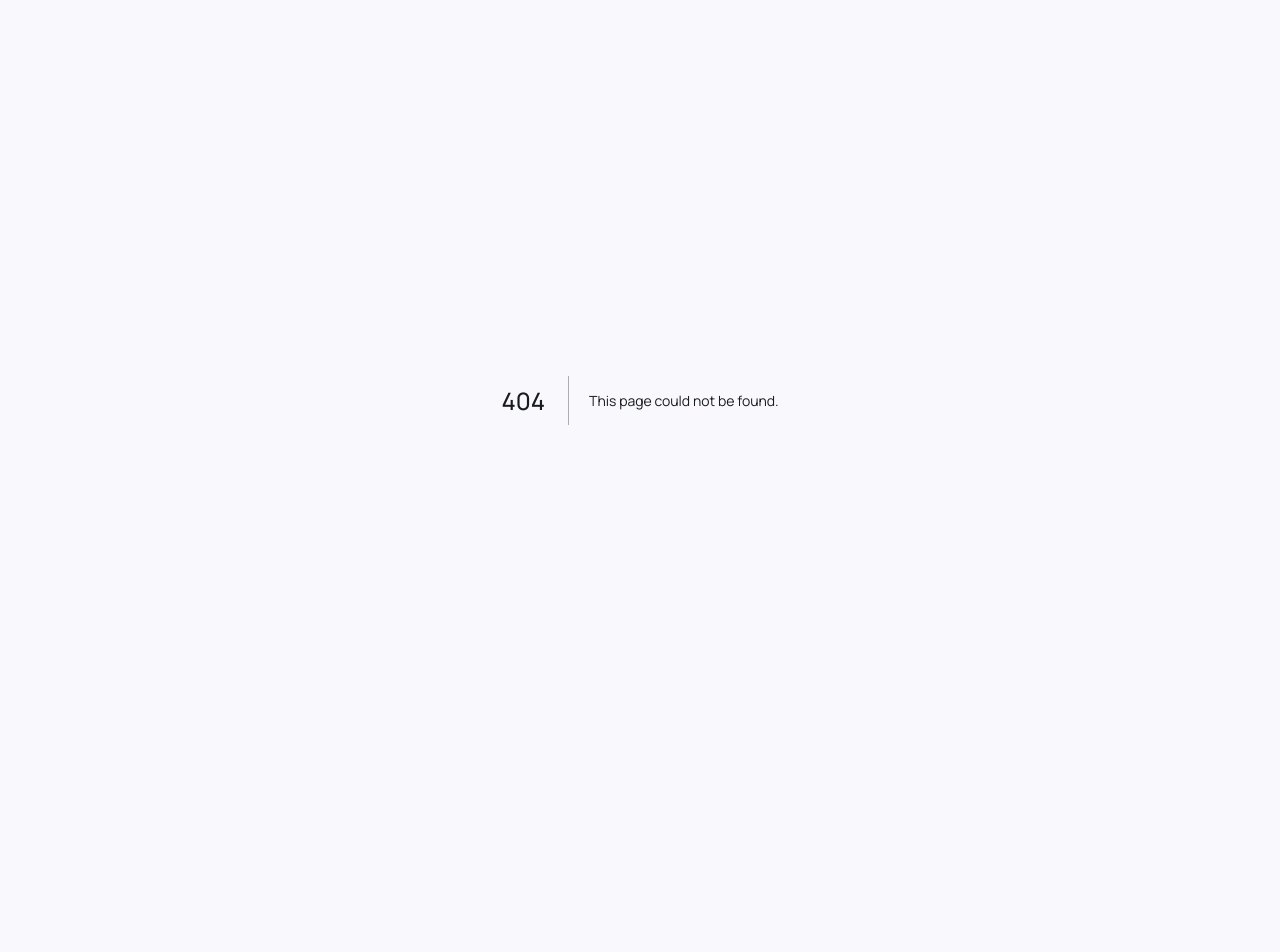
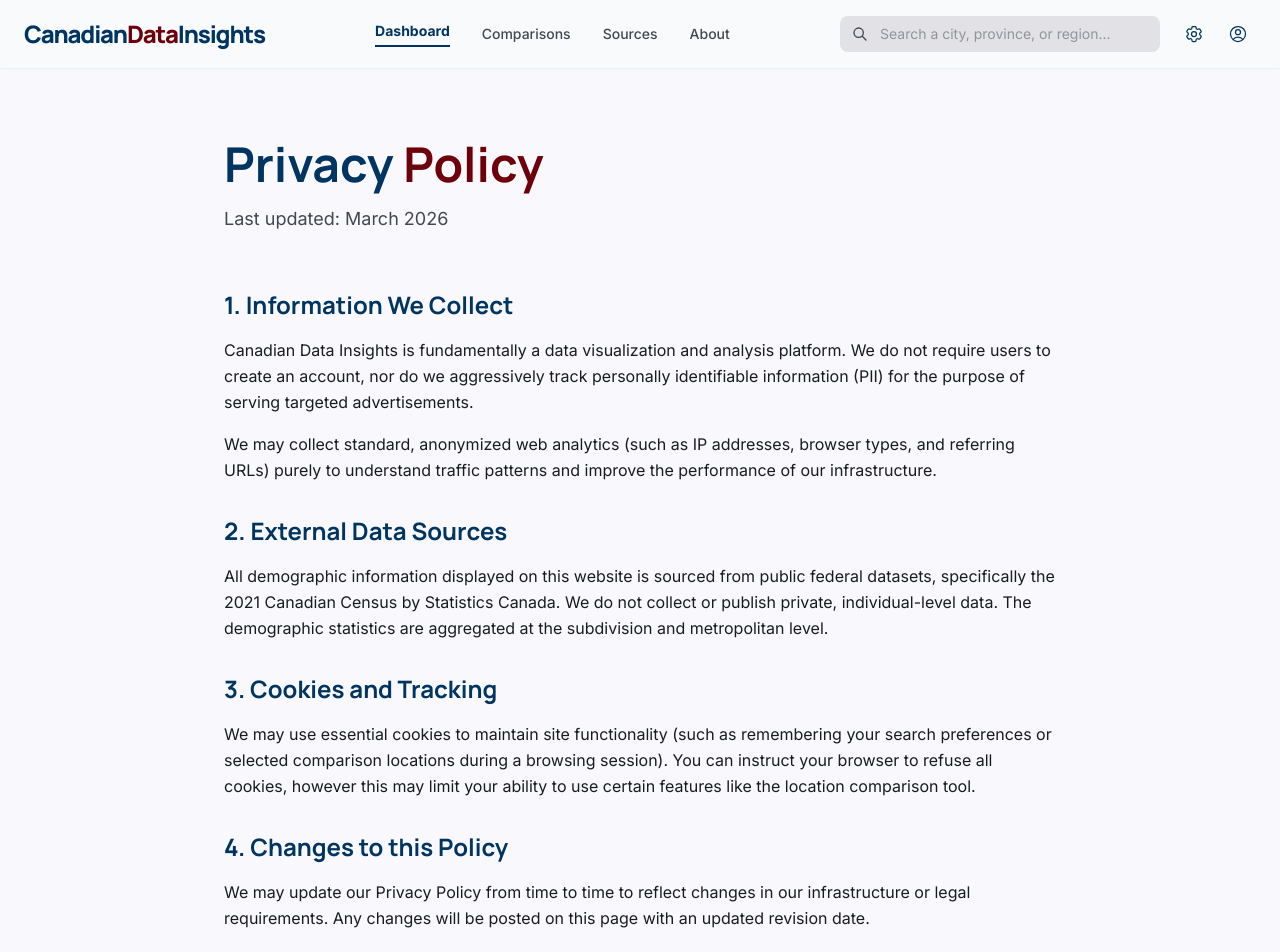
Before and after one commit to drewbotcarrothers/canadiandatainsights, a Next.js app: page /privacy in a window 1280 px wide. Before the commit this address had no page. Shown: the top 952 px of the page. Before the commit the page ends 800 px from the top, so only its background shows below. Built offline with nearby package versions, Linux system fonts and the light colour scheme.

Commit message:
docs: add About, Privacy Policy, and Terms of Service pages

```diff
--- /dev/null
+++ b/src/app/about/page.tsx
@@ -0,0 +1,49 @@
+import Header from "@/components/layout/Header";
+import Footer from "@/components/layout/Footer";
+
+export default function AboutPage() {
+  return (
+    <div className="flex flex-col min-h-screen">
+      <Header />
+      <main className="flex-grow bg-background py-20">
+        <div className="max-w-4xl mx-auto px-4 sm:px-6 lg:px-8">
+          <div className="mb-16">
+            <h1 className="font-manrope text-5xl font-bold text-primary mb-4">
+              About <span className="text-tertiary">Us</span>
+            </h1>
+            <p className="text-on_surface-variant font-inter text-lg leading-relaxed max-w-2xl">
+              Understanding the mission behind Canadian Data Insights.
+            </p>
+          </div>
+
+          <div className="space-y-8 font-inter text-on_surface leading-relaxed">
+            <div>
+              <h2 className="font-manrope text-2xl font-bold text-primary mb-4">Our Mission</h2>
+              <p className="mb-4">
+                Canadian Data Insights acts as a vital bridge between the extensive datasets of Statistics Canada and the everyday needs of researchers, policymakers, business owners, and inquisitive citizens. We transform complex official records into accessible, beautifully visualized profiles for every province, city, and town across the country.
+              </p>
+            </div>
+
+            <div>
+              <h2 className="font-manrope text-2xl font-bold text-primary mb-4">Data Integrity</h2>
+              <p className="mb-4">
+                Our platform relies strictly on the official 2021 Canadian Census. By avoiding estimations and third-party extrapolations, we maintain a high standard of accuracy.
+              </p>
+              <p>
+                We process hundreds of distinct demographic variables ranging from granular income brackets and shifting age demographics, to language prevalence and household compositions in order to compute dynamic rankings across thousands of municipalities.
+              </p>
+            </div>
+
+            <div>
+              <h2 className="font-manrope text-2xl font-bold text-primary mb-4">Contact Us</h2>
+              <p className="mb-4">
+                If you have any questions regarding the application of this data, or require bespoke analysis capabilities, please reach out directly to our administration team.
+              </p>
+            </div>
+          </div>
+        </div>
+      </main>
+      <Footer />
+    </div>
+  );
+}
--- /dev/null
+++ b/src/app/privacy/page.tsx
@@ -0,0 +1,56 @@
+import Header from "@/components/layout/Header";
+import Footer from "@/components/layout/Footer";
+
+export default function PrivacyPolicyPage() {
+  return (
+    <div className="flex flex-col min-h-screen">
+      <Header />
+      <main className="flex-grow bg-background py-20">
+        <div className="max-w-4xl mx-auto px-4 sm:px-6 lg:px-8">
+          <div className="mb-16">
+            <h1 className="font-manrope text-5xl font-bold text-primary mb-4">
+              Privacy <span className="text-tertiary">Policy</span>
+            </h1>
+            <p className="text-on_surface-variant font-inter text-lg leading-relaxed max-w-2xl">
+              Last updated: March 2026
+            </p>
+          </div>
+
+          <div className="space-y-8 font-inter text-on_surface leading-relaxed">
+            <div>
+              <h2 className="font-manrope text-2xl font-bold text-primary mb-4">1. Information We Collect</h2>
+              <p className="mb-4">
+                Canadian Data Insights is fundamentally a data visualization and analysis platform. We do not require users to create an account, nor do we aggressively track personally identifiable information (PII) for the purpose of serving targeted advertisements.
+              </p>
+              <p>
+                We may collect standard, anonymized web analytics (such as IP addresses, browser types, and referring URLs) purely to understand traffic patterns and improve the performance of our infrastructure.
+              </p>
+            </div>
+
+            <div>
+              <h2 className="font-manrope text-2xl font-bold text-primary mb-4">2. External Data Sources</h2>
+              <p className="mb-4">
+                All demographic information displayed on this website is sourced from public federal datasets, specifically the 2021 Canadian Census by Statistics Canada. We do not collect or publish private, individual-level data. The demographic statistics are aggregated at the subdivision and metropolitan level.
+              </p>
+            </div>
+
+            <div>
+              <h2 className="font-manrope text-2xl font-bold text-primary mb-4">3. Cookies and Tracking</h2>
+              <p className="mb-4">
+                We may use essential cookies to maintain site functionality (such as remembering your search preferences or selected comparison locations during a browsing session). You can instruct your browser to refuse all cookies, however this may limit your ability to use certain features like the location comparison tool.
+              </p>
+            </div>
+
+            <div>
+              <h2 className="font-manrope text-2xl font-bold text-primary mb-4">4. Changes to this Policy</h2>
+              <p className="mb-4">
+                We may update our Privacy Policy from time to time to reflect changes in our infrastructure or legal requirements. Any changes will be posted on this page with an updated revision date.
+              </p>
+            </div>
+          </div>
+        </div>
+      </main>
+      <Footer />
+    </div>
+  );
+}
--- /dev/null
+++ b/src/app/terms/page.tsx
@@ -0,0 +1,56 @@
+import Header from "@/components/layout/Header";
+import Footer from "@/components/layout/Footer";
+
+export default function TermsOfServicePage() {
+  return (
+    <div className="flex flex-col min-h-screen">
+      <Header />
+      <main className="flex-grow bg-background py-20">
+        <div className="max-w-4xl mx-auto px-4 sm:px-6 lg:px-8">
+          <div className="mb-16">
+            <h1 className="font-manrope text-5xl font-bold text-primary mb-4">
+              Terms of <span className="text-tertiary">Service</span>
+            </h1>
+            <p className="text-on_surface-variant font-inter text-lg leading-relaxed max-w-2xl">
+              By using Canadian Data Insights, you agree to these terms.
+            </p>
+          </div>
+
+          <div className="space-y-8 font-inter text-on_surface leading-relaxed">
+            <div>
+              <h2 className="font-manrope text-2xl font-bold text-primary mb-4">1. Acceptance of Terms</h2>
+              <p className="mb-4">
+                By accessing and utilizing Canadian Data Insights ("the Service"), you accept and agree to be bound by the terms and provisions of this agreement. If you do not agree to abide by these terms, please do not use this site.
+              </p>
+            </div>
+
+            <div>
+              <h2 className="font-manrope text-2xl font-bold text-primary mb-4">2. Use of Data & Limitations</h2>
+              <p className="mb-4">
+                The demographic data provided is sourced from Statistics Canada and is presented for informational and educational purposes only. While we strive to ensure the accuracy of our data parsing pipelines, Canadian Data Insights makes no warranties, expressed or implied, regarding the absolute accuracy, reliability, or completeness of the visualizations.
+              </p>
+              <p>
+                You agree not to hold Canadian Data Insights liable for any business, financial, or personal decisions made based on the information provided on this platform.
+              </p>
+            </div>
+
+            <div>
+              <h2 className="font-manrope text-2xl font-bold text-primary mb-4">3. Intellectual Property</h2>
+              <p className="mb-4">
+                The layout, design, UI components, code, and proprietary parsing mechanisms of this website are the property of Canadian Data Insights. The underlying demographic data is the property of the Government of Canada under the Open Government Licence - Canada.
+              </p>
+            </div>
+
+            <div>
+              <h2 className="font-manrope text-2xl font-bold text-primary mb-4">4. Open Government Licence</h2>
+              <p className="mb-4">
+                Users are free to copy, modify, publish, translate, adapt, distribute or otherwise use the data visualizations presented as long as they comply with the standard terms of the Open Government Licence - Canada, which includes acknowledging Statistics Canada as the source of the raw data.
+              </p>
+            </div>
+          </div>
+        </div>
+      </main>
+      <Footer />
+    </div>
+  );
+}
```
